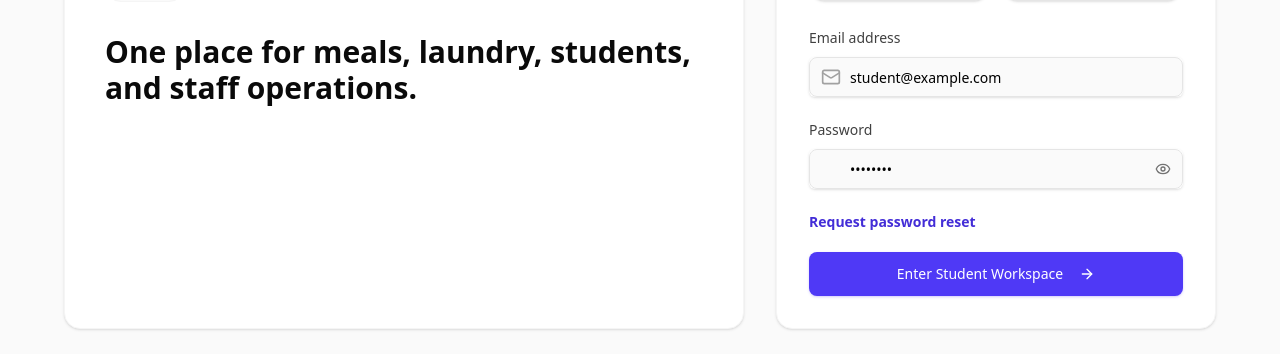
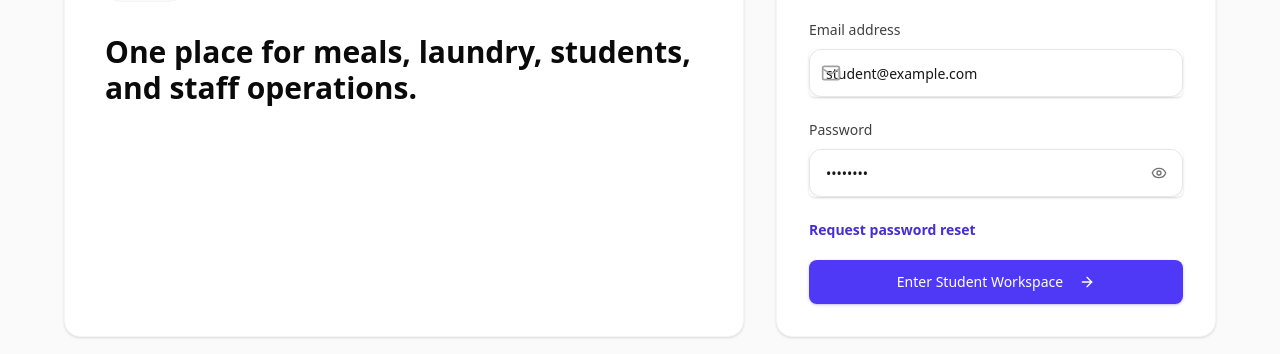
Before and after one commit to Eddiebot-creator/hams-fullstack, a React (Vite) app: page /login in a window 1280 px wide. Shown: the part 386-740 px from the top of the page. Built offline with nearby package versions, Linux system fonts and the light colour scheme; no server answers.

Commit message:
Polish buttons and form controls

```diff
--- a/src/components/scanner/CameraQrScanner.tsx
+++ b/src/components/scanner/CameraQrScanner.tsx
@@ -103,11 +103,11 @@ export default function CameraQrScanner({
       </div>
       <p className="mt-3 min-h-5 text-center text-xs font-medium text-neutral-300">{message}</p>
       <div className="mt-3 grid grid-cols-2 gap-2">
-        <Button type="button" onClick={startCamera} disabled={isOpen} className="h-11 bg-indigo-600 text-white hover:bg-indigo-700">
+        <Button type="button" onClick={startCamera} disabled={isOpen}>
           <Camera className="h-4 w-4" />
           Start
         </Button>
-        <Button type="button" onClick={stopCamera} variant="outline" className="h-11 border-neutral-700 bg-neutral-900 text-white hover:bg-neutral-800 hover:text-white">
+        <Button type="button" onClick={stopCamera} variant="secondary">
           <CameraOff className="h-4 w-4" />
           Stop
         </Button>
--- a/src/components/ui/button.tsx
+++ b/src/components/ui/button.tsx
@@ -5,24 +5,24 @@ import { cva, type VariantProps } from "class-variance-authority"
 import { cn } from "@/src/lib/utils"
 
 const buttonVariants = cva(
-  "inline-flex items-center justify-center gap-2 whitespace-nowrap rounded-xl text-sm font-bold ring-offset-background transition-all duration-200 ease-out focus-visible:outline-none focus-visible:ring-2 focus-visible:ring-indigo-500 focus-visible:ring-offset-2 disabled:pointer-events-none disabled:opacity-50 active:translate-y-px active:scale-[0.98]",
+  "inline-flex items-center justify-center gap-2 whitespace-nowrap rounded-xl text-sm font-bold tracking-normal ring-offset-background transition-all duration-200 ease-out focus-visible:outline-none focus-visible:ring-2 focus-visible:ring-indigo-500 focus-visible:ring-offset-2 disabled:pointer-events-none disabled:opacity-50 active:translate-y-px active:scale-[0.98]",
   {
     variants: {
       variant: {
-        default: "bg-indigo-600 text-white shadow-sm shadow-indigo-600/20 hover:bg-indigo-700 hover:shadow-lg hover:shadow-indigo-600/25",
+        default: "border border-indigo-500 bg-gradient-to-b from-indigo-500 to-indigo-700 text-white shadow-md shadow-indigo-600/25 hover:-translate-y-0.5 hover:from-indigo-500 hover:to-indigo-800 hover:shadow-xl hover:shadow-indigo-600/30",
         destructive:
-          "bg-red-600 text-white shadow-sm shadow-red-600/20 hover:bg-red-700 hover:shadow-lg hover:shadow-red-600/25",
+          "border border-red-500 bg-gradient-to-b from-red-500 to-red-700 text-white shadow-md shadow-red-600/20 hover:-translate-y-0.5 hover:from-red-500 hover:to-red-800 hover:shadow-xl hover:shadow-red-600/25",
         outline:
-          "border border-neutral-200 bg-white text-neutral-800 shadow-sm hover:border-indigo-300 hover:bg-indigo-50 hover:text-indigo-700 hover:shadow-md",
+          "border border-neutral-200 bg-white text-neutral-800 shadow-sm hover:-translate-y-0.5 hover:border-indigo-300 hover:bg-indigo-50 hover:text-indigo-700 hover:shadow-lg hover:shadow-indigo-100",
         secondary:
-          "bg-neutral-100 text-neutral-950 shadow-sm hover:bg-neutral-200 hover:shadow-md",
+          "border border-neutral-200 bg-gradient-to-b from-white to-neutral-100 text-neutral-950 shadow-sm hover:-translate-y-0.5 hover:border-neutral-300 hover:shadow-lg hover:shadow-neutral-200/70",
         ghost: "text-neutral-700 hover:bg-neutral-100 hover:text-neutral-950 hover:shadow-sm",
         link: "text-indigo-700 underline-offset-4 hover:text-indigo-900 hover:underline",
       },
       size: {
-        default: "h-11 px-5 py-2",
-        sm: "h-9 rounded-lg px-3",
-        lg: "h-12 rounded-xl px-8",
+        default: "h-11 px-5 py-2.5",
+        sm: "h-9 rounded-lg px-3.5 text-xs",
+        lg: "h-12 rounded-xl px-8 text-base",
         icon: "h-11 w-11 rounded-xl",
       },
     },
--- a/src/components/ui/input.tsx
+++ b/src/components/ui/input.tsx
@@ -11,7 +11,7 @@ const Input = React.forwardRef<HTMLInputElement, InputProps>(
       <input
         type={type}
         className={cn(
-          "flex h-10 w-full rounded-md border border-input bg-background px-3 py-2 text-sm ring-offset-background file:border-0 file:bg-transparent file:text-sm file:font-medium placeholder:text-muted-foreground focus-visible:outline-none focus-visible:ring-2 focus-visible:ring-ring focus-visible:ring-offset-2 disabled:cursor-not-allowed disabled:opacity-50",
+          "flex h-12 w-full rounded-xl border border-neutral-200 bg-white px-4 py-2.5 text-sm font-medium text-neutral-950 shadow-sm shadow-neutral-200/60 ring-offset-background transition-all duration-200 placeholder:text-neutral-400 hover:border-neutral-300 hover:bg-neutral-50/60 focus-visible:border-indigo-500 focus-visible:bg-white focus-visible:outline-none focus-visible:ring-4 focus-visible:ring-indigo-500/15 disabled:cursor-not-allowed disabled:bg-neutral-100 disabled:opacity-70 file:border-0 file:bg-transparent file:text-sm file:font-semibold",
           className
         )}
         ref={ref}
--- a/src/components/ui/password-input.tsx
+++ b/src/components/ui/password-input.tsx
@@ -13,7 +13,7 @@ const PasswordInput = React.forwardRef<HTMLInputElement, PasswordInputProps>(
         <input
           type={isVisible ? "text" : "password"}
           className={cn(
-            "flex h-10 w-full rounded-md border border-input bg-background px-3 py-2 pr-11 text-sm ring-offset-background file:border-0 file:bg-transparent file:text-sm file:font-medium placeholder:text-muted-foreground focus-visible:outline-none focus-visible:ring-2 focus-visible:ring-ring focus-visible:ring-offset-2 disabled:cursor-not-allowed disabled:opacity-50",
+            "flex h-12 w-full rounded-xl border border-neutral-200 bg-white px-4 py-2.5 pr-12 text-sm font-medium text-neutral-950 shadow-sm shadow-neutral-200/60 ring-offset-background transition-all duration-200 placeholder:text-neutral-400 hover:border-neutral-300 hover:bg-neutral-50/60 focus-visible:border-indigo-500 focus-visible:bg-white focus-visible:outline-none focus-visible:ring-4 focus-visible:ring-indigo-500/15 disabled:cursor-not-allowed disabled:bg-neutral-100 disabled:opacity-70 file:border-0 file:bg-transparent file:text-sm file:font-semibold",
             className
           )}
           ref={ref}
@@ -22,7 +22,7 @@ const PasswordInput = React.forwardRef<HTMLInputElement, PasswordInputProps>(
         <button
           type="button"
           onClick={() => setIsVisible((value) => !value)}
-          className="absolute inset-y-0 right-0 flex w-10 items-center justify-center text-neutral-500 hover:text-neutral-900"
+          className="absolute inset-y-1.5 right-1.5 flex w-9 items-center justify-center rounded-lg text-neutral-500 transition-colors hover:bg-neutral-100 hover:text-neutral-900 focus-visible:outline-none focus-visible:ring-2 focus-visible:ring-indigo-500"
           aria-label={isVisible ? "Hide password" : "Show password"}
         >
           {isVisible ? <EyeOff className="h-4 w-4" /> : <Eye className="h-4 w-4" />}
--- a/src/index.css
+++ b/src/index.css
@@ -23,18 +23,80 @@ button:not(:disabled):active {
   transform: translateY(1px) scale(0.99);
 }
 
-select {
-  min-height: 2.75rem;
+input,
+select,
+textarea {
+  min-height: 3rem;
   border-radius: 0.75rem;
-  border-color: rgb(229 231 235);
+  border: 1px solid rgb(229 231 235);
   background-color: white;
   color: rgb(23 23 23);
   font-weight: 500;
+  box-shadow: 0 1px 2px rgb(15 23 42 / 0.06);
+  transition:
+    border-color 180ms ease,
+    box-shadow 180ms ease,
+    background-color 180ms ease;
 }
 
-select:focus {
+input,
+select {
+  padding-inline: 1rem;
+}
+
+textarea {
+  padding: 0.875rem 1rem;
+}
+
+select {
+  appearance: none;
+  background-image:
+    linear-gradient(45deg, transparent 50%, rgb(82 82 91) 50%),
+    linear-gradient(135deg, rgb(82 82 91) 50%, transparent 50%);
+  background-position:
+    calc(100% - 1.15rem) 1.25rem,
+    calc(100% - 0.8rem) 1.25rem;
+  background-size:
+    0.36rem 0.36rem,
+    0.36rem 0.36rem;
+  background-repeat: no-repeat;
+  padding-right: 2.75rem;
+}
+
+input:hover,
+select:hover,
+textarea:hover {
+  border-color: rgb(212 212 216);
+  background-color: rgb(250 250 250 / 0.65);
+}
+
+input:focus,
+select:focus,
+textarea:focus {
   outline: 2px solid transparent;
   outline-offset: 2px;
   border-color: rgb(99 102 241);
-  box-shadow: 0 0 0 3px rgb(99 102 241 / 0.18);
+  background-color: white;
+  box-shadow:
+    0 0 0 4px rgb(99 102 241 / 0.15),
+    0 8px 22px rgb(15 23 42 / 0.08);
 }
+
+input::placeholder,
+textarea::placeholder {
+  color: rgb(113 113 122);
+  font-weight: 400;
+}
+
+input:disabled,
+select:disabled,
+textarea:disabled {
+  background-color: rgb(244 244 245);
+  color: rgb(113 113 122);
+  cursor: not-allowed;
+}
+
+button:not([class]) {
+  border-radius: 0.75rem;
+  font-weight: 700;
+}
```
